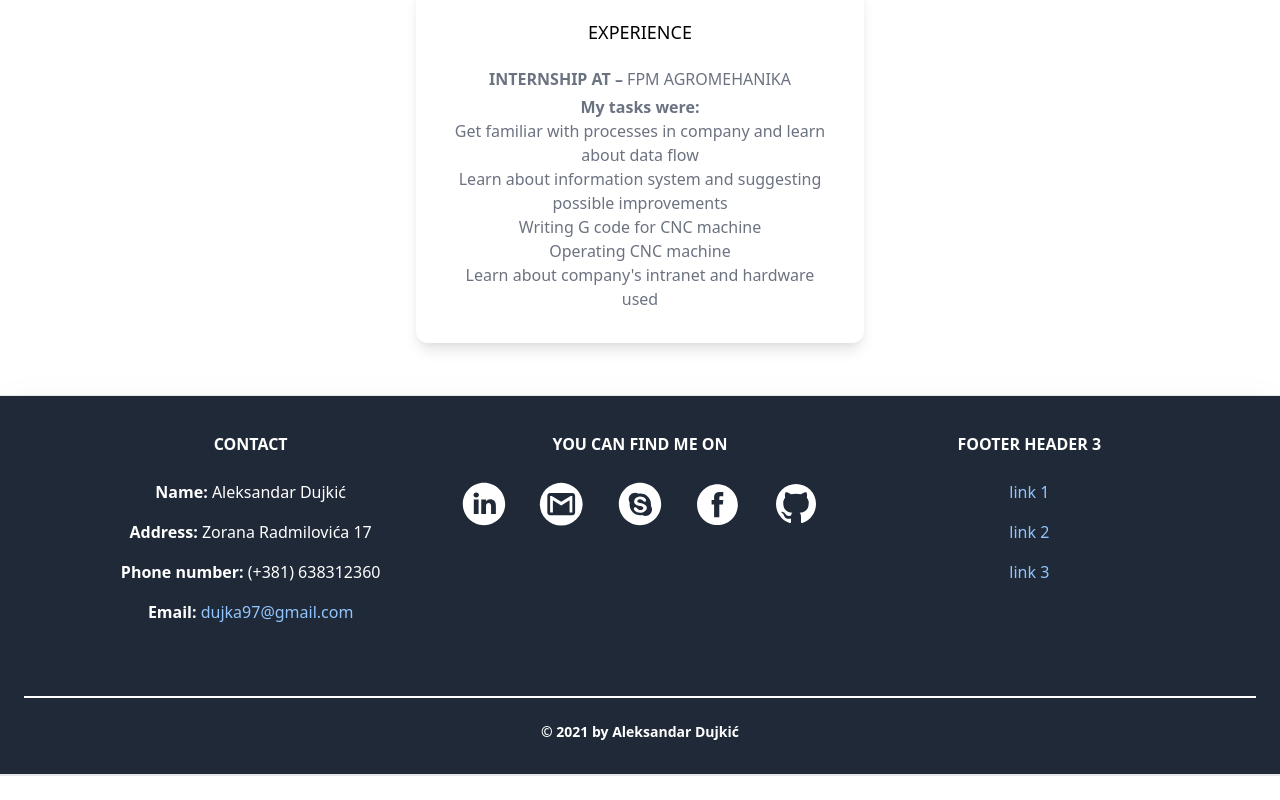
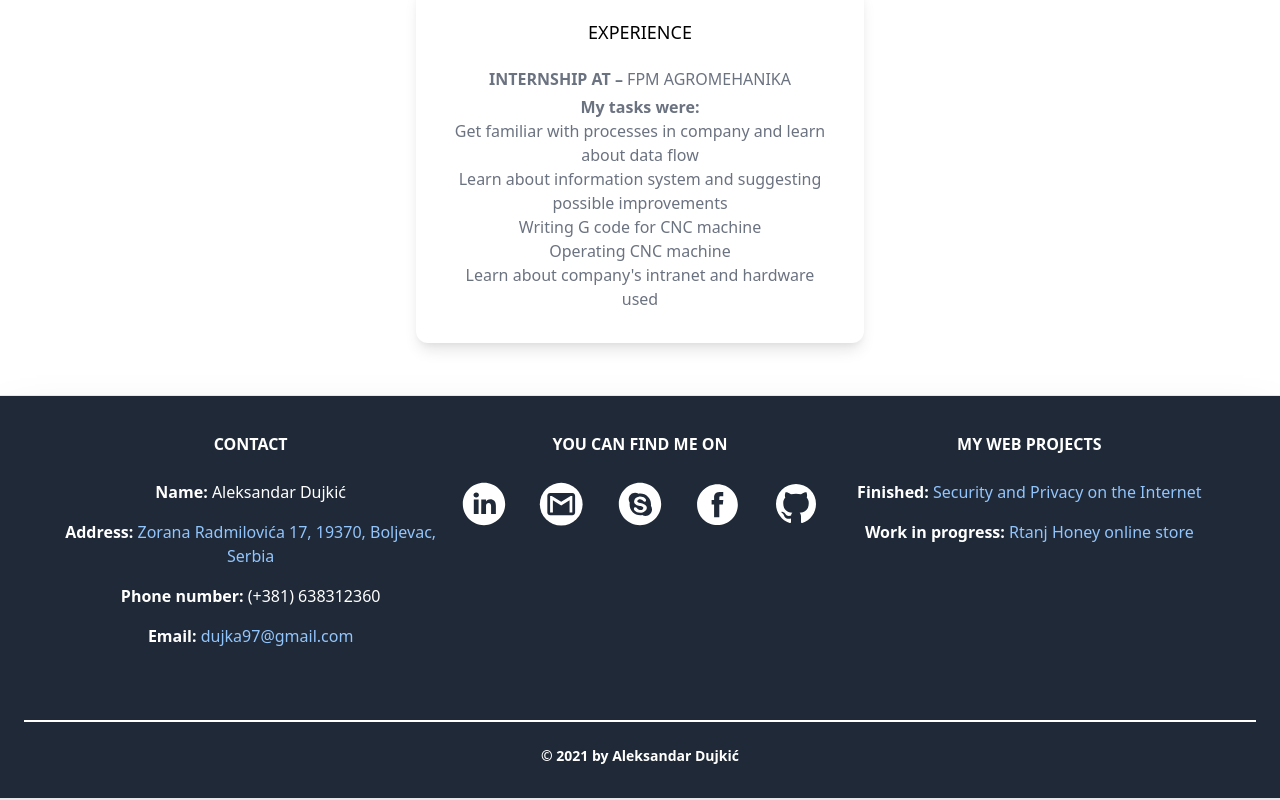
Before and after one commit to Dujka/portfolio, a React (Create React App) app: page / in a window 1280 px wide. Shown: the part 1491-2291 px from the top of the page. Before the commit the page ends 2267 px from the top, so only its background shows below. Built offline with nearby package versions, Linux system fonts and the light colour scheme.

Commit message:
Finished footer for now. It can be changed a bit in the future.

```diff
--- a/src/Components/Footer.js
+++ b/src/Components/Footer.js
@@ -12,7 +12,15 @@ function Footer() {
                 <b>Name: </b>Aleksandar Dujkić
               </span>
               <span className="my-2">
-                <b>Address: </b>Zorana Radmilovića 17
+                <b>Address: </b>
+                <a
+                  className="text-blue-300 text-md hover:text-blue-200  hover:underline"
+                  rel="noreferrer"
+                  target="_blank"
+                  href="https://goo.gl/maps/x3fGCgoDZEDp9RXC7"
+                >
+                  Zorana Radmilovića 17, 19370, Boljevac, Serbia
+                </a>
               </span>
               <span className="my-2">
                 <b>Phone number: </b>(+381) 638312360
@@ -28,12 +36,12 @@ function Footer() {
               </span>
             </div>
             <div class="flex flex-col flex-grow w-full">
-              <span class="font-bold uppercase mt-4 md:mt-0 mb-4">
+              <span class="font-bold uppercase mt-8 md:mt-0 mb-4">
                 You can find me on
               </span>
               <span class="flex flex-wrap justify-between my-2">
                 <a
-                  className="mx-auto"
+                  className="mx-auto hover:text-blue-300 transition"
                   rel="noreferrer"
                   target="_blank"
                   href="https://www.linkedin.com/in/aleksandar-dujki%C4%87-a421151b6"
@@ -41,13 +49,13 @@ function Footer() {
                 >
                   <svg className="w-12 h-12" viewBox="0 0 68 68">
                     <path
-                      fill="currentColor"
+                      className="fill-current"
                       d="M50.837,48.137V36.425c0-6.275-3.35-9.195-7.816-9.195  c-3.604,0-5.219,1.983-6.119,3.374V27.71h-6.79c0.09,1.917,0,20.427,0,20.427h6.79V36.729c0-0.609,0.044-1.219,0.224-1.655  c0.49-1.22,1.607-2.483,3.482-2.483c2.458,0,3.44,1.873,3.44,4.618v10.929H50.837z M22.959,24.922c2.367,0,3.842-1.57,3.842-3.531  c-0.044-2.003-1.475-3.528-3.797-3.528s-3.841,1.524-3.841,3.528c0,1.961,1.474,3.531,3.753,3.531H22.959z M34,64  C17.432,64,4,50.568,4,34C4,17.431,17.432,4,34,4s30,13.431,30,30C64,50.568,50.568,64,34,64z M26.354,48.137V27.71h-6.789v20.427  H26.354z"
                     />
                   </svg>
                 </a>
                 <a
-                  className="mx-auto"
+                  className="mx-auto hover:text-blue-300 transition"
                   rel="noreferrer"
                   target="_blank"
                   href="mailto:dujka97@gmail.com"
@@ -55,7 +63,7 @@ function Footer() {
                 >
                   <svg className="w-12 h-12 pt-0.5" viewBox="0 0 530 530">
                     <circle
-                      fill="currentColor"
+                      className="fill-current"
                       cx="255.999"
                       cy="256"
                       r="246.455"
@@ -67,7 +75,7 @@ function Footer() {
                   </svg>
                 </a>
                 <a
-                  className="mx-auto"
+                  className="mx-auto hover:text-blue-300 transition"
                   rel="noreferrer"
                   target="_blank"
                   href="skype:live:dujka97?chat"
@@ -75,13 +83,13 @@ function Footer() {
                 >
                   <svg className="w-12 h-12 mx-auto" viewBox="0 0 68 68">
                     <path
-                      fill="currentColor"
+                      className="fill-current"
                       d="M35.84,46.38c-4.82,0.256-7.075-0.832-9.142-2.809  c-2.308-2.209-1.381-4.728,0.499-4.855c1.879-0.128,3.007,2.171,4.01,2.812c1.002,0.638,4.812,2.09,6.826-0.258  c2.191-2.554-1.458-3.875-4.134-4.276c-3.819-0.576-8.642-2.683-8.267-6.836c0.375-4.149,3.457-6.277,6.7-6.577  c4.134-0.383,6.825,0.638,8.954,2.491c2.461,2.14,1.129,4.532-0.438,4.725c-1.562,0.191-3.316-3.52-6.761-3.576  c-3.551-0.057-5.95,3.768-1.567,4.854c4.385,1.086,9.081,1.532,10.772,5.619C44.984,41.782,40.663,46.123,35.84,46.38z   M49.431,36.656c0.091-0.68,0.143-1.372,0.143-2.075c0-8.446-6.784-15.294-15.152-15.294c-0.832,0-1.647,0.07-2.441,0.202  C30.558,18.548,28.864,18,27.042,18C22.046,18,18,22.107,18,27.175c0,1.844,0.535,3.557,1.456,4.995  c-0.124,0.786-0.188,1.591-0.188,2.41c0,8.447,6.781,15.294,15.151,15.294c0.945,0,1.865-0.093,2.759-0.257  C38.567,50.491,40.204,51,41.958,51C46.953,51,51,46.893,51,41.825C51,39.909,50.423,38.128,49.431,36.656z M34,64  C17.432,64,4,50.568,4,34C4,17.431,17.432,4,34,4s30,13.431,30,30C64,50.568,50.568,64,34,64z"
                     />
                   </svg>
                 </a>
                 <a
-                  className="mx-auto"
+                  className="mx-auto hover:text-blue-300 transition"
                   rel="noreferrer"
                   target="_blank"
                   href="https://www.facebook.com/dujka97"
@@ -89,13 +97,13 @@ function Footer() {
                 >
                   <svg className="w-12 h-12 mx-auto" viewBox="0 0 58 58">
                     <path
-                      fill="currentColor"
+                      className="fill-current"
                       d="M28.347,5.157c-13.6,0-24.625,11.027-24.625,24.625c0,13.6,11.025,24.623,24.625,24.623c13.6,0,24.625-11.023,24.625-24.623  C52.972,16.184,41.946,5.157,28.347,5.157z M34.864,29.679h-4.264c0,6.814,0,15.207,0,15.207h-6.32c0,0,0-8.307,0-15.207h-3.006  V24.31h3.006v-3.479c0-2.49,1.182-6.377,6.379-6.377l4.68,0.018v5.215c0,0-2.846,0-3.398,0c-0.555,0-1.34,0.277-1.34,1.461v3.163  h4.818L34.864,29.679z"
                     />
                   </svg>
                 </a>
                 <a
-                  className="mx-auto"
+                  className="mx-auto hover:text-blue-300 transition"
                   rel="noreferrer"
                   target="_blank"
                   href="https://github.com/Dujka"
@@ -103,7 +111,7 @@ function Footer() {
                 >
                   <svg className="w-12 h-12 mx-auto" viewBox="0 0 24 24">
                     <path
-                      fill="currentColor"
+                      className="fill-current"
                       d="M12,2A10,10 0 0,0 2,12C2,16.42 4.87,20.17 8.84,21.5C9.34,21.58 9.5,21.27 9.5,21C9.5,20.77 9.5,20.14 9.5,19.31C6.73,19.91 6.14,17.97 6.14,17.97C5.68,16.81 5.03,16.5 5.03,16.5C4.12,15.88 5.1,15.9 5.1,15.9C6.1,15.97 6.63,16.93 6.63,16.93C7.5,18.45 8.97,18 9.54,17.76C9.63,17.11 9.89,16.67 10.17,16.42C7.95,16.17 5.62,15.31 5.62,11.5C5.62,10.39 6,9.5 6.65,8.79C6.55,8.54 6.2,7.5 6.75,6.15C6.75,6.15 7.59,5.88 9.5,7.17C10.29,6.95 11.15,6.84 12,6.84C12.85,6.84 13.71,6.95 14.5,7.17C16.41,5.88 17.25,6.15 17.25,6.15C17.8,7.5 17.45,8.54 17.35,8.79C18,9.5 18.38,10.39 18.38,11.5C18.38,15.32 16.04,16.16 13.81,16.41C14.17,16.72 14.5,17.33 14.5,18.26C14.5,19.6 14.5,20.68 14.5,21C14.5,21.27 14.66,21.59 15.17,21.5C19.14,20.16 22,16.42 22,12A10,10 0 0,0 12,2Z"
                     ></path>
                   </svg>
@@ -111,23 +119,30 @@ function Footer() {
               </span>
             </div>
             <div class="flex flex-col flex-grow w-full">
-              <span class="font-bold uppercase mt-4 md:mt-0 mb-4">
-                Footer header 3
+              <span class="font-bold uppercase mt-8 md:mt-0 mb-4">
+                My web projects
               </span>
-              <span class="my-2">
-                <button class="text-blue-300  text-md hover:text-blue-200">
-                  link 1
-                </button>
+              <span className="my-2">
+                <b>Finished: </b>
+                <a
+                  className="text-blue-300 text-md hover:text-blue-200  hover:underline"
+                  rel="noreferrer"
+                  target="_blank"
+                  href="https://bezbednostnainternetu.netlify.app/"
+                >
+                  Security and Privacy on the Internet
+                </a>
               </span>
-              <span class="my-2">
-                <button class="text-blue-300  text-md hover:text-blue-200">
-                  link 2
-                </button>
-              </span>
-              <span class="my-2">
-                <button class="text-blue-300  text-md hover:text-blue-200">
-                  link 3
-                </button>
+              <span className="my-2">
+                <b>Work in progress: </b>
+                <a
+                  className="text-blue-300 text-md hover:text-blue-200  hover:underline"
+                  rel="noreferrer"
+                  target="_blank"
+                  href="https://rtanjhoney.netlify.app/"
+                >
+                  Rtanj Honey online store
+                </a>
               </span>
             </div>
           </div>
```
Also changed, not shown: 1 other file (tests, documents, lock files or other folders).
